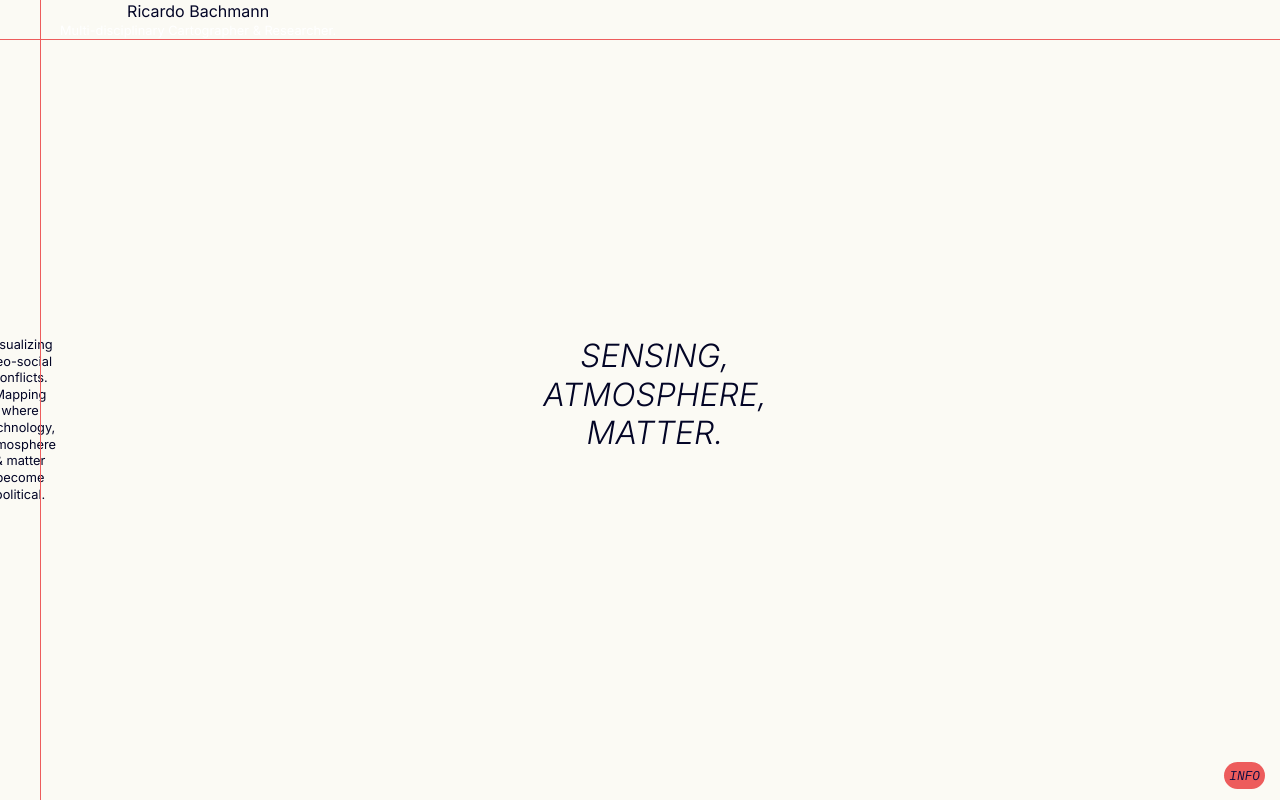
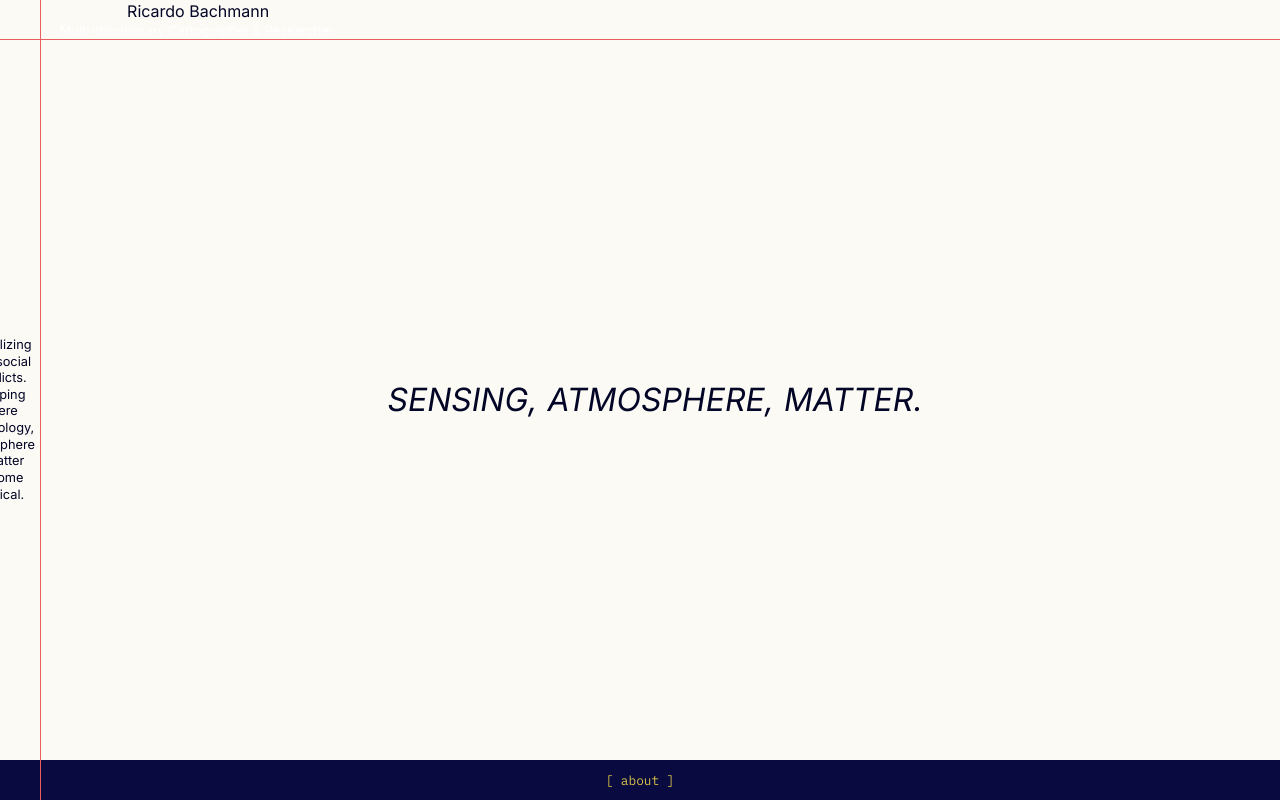
Before and after one commit to RicardoBachmann/ricardobachmann-site, a React (Vite) app: page / in a window 1280 px wide. Built offline with nearby package versions, Linux system fonts and the light colour scheme.

Commit message:
feat: complete light mode landing page with color system and layout

```diff
--- a/src/App.jsx
+++ b/src/App.jsx
@@ -26,9 +26,7 @@ function App() {
           <span>MATTER.</span>
         </h1>
       </section>
-      <footer className="footer">
-        <button className="footer__text">INFO</button>
-      </footer>
+      <button className="info-btn">[ about ]</button>
     </main>
   );
 }
--- a/src/index.css
+++ b/src/index.css
@@ -14,15 +14,10 @@ body {
 body {
   max-width: 100vw;
   height: 100vh;
+  margin: 0 auto;
   color: white;
+  background-color: #fbfaf4;
   position: relative;
-
-  background-color: #879a98;
-  background-color: #080a40;
-  background-color: #030526;
-  background-color: #fbfaf4;
-
-  margin: 0 auto;
 }
 
 main {
@@ -37,10 +32,9 @@ body::before {
   position: fixed;
   left: 40px;
   top: 0;
-  width: 0.5px;
+  width: 1px;
   height: 100vh;
   z-index: 100;
-  background-color: grey;
   background-color: #ed5c5c;
 }
 
@@ -49,7 +43,7 @@ body::before {
   display: flex;
   align-items: center;
   padding: 0 15px 0 60px;
-  border-bottom: 0.5px solid #ed5c5c;
+  border-bottom: 1px solid #ed5c5c;
   flex-shrink: 0;
 }
 
@@ -64,8 +58,6 @@ body::before {
   font-weight: 400;
   display: flex;
   justify-content: center;
-  color: #d4cb5a;
-  color: #d9c148;
   color: #030526;
 }
 
@@ -74,7 +66,7 @@ body::before {
   display: flex;
   justify-content: center;
   align-items: center;
-  display: none;
+  display: none; /* Mobile hidden*/
 }
 
 .sidebar {
@@ -83,9 +75,9 @@ body::before {
   left: 0px;
   width: 40px;
   height: calc(100vh - 40px);
-  writing-mode: sideways-lr;
+  writing-mode: sideways-lr; /* Text from bottom to top */
   display: flex;
-  justify-content: center;
+  justify-content: flex-end;
   align-items: center;
   padding: 20px 5px;
   z-index: 50;
@@ -94,12 +86,8 @@ body::before {
 .sidebar__text {
   font-size: 0.8rem;
   line-height: 1.3;
+  font-weight: 400;
   text-align: center;
-  /*color: #ed5c5c;*/
-  color: #d4cb5a;
-  color: #d9c148;
-  color: #d9145c;
-  color: #d9c148;
   color: #030526;
 }
 
@@ -112,50 +100,51 @@ body::before {
 }
 
 .hero__title {
+  font-size: 2rem;
+  line-height: 1.2;
+  font-weight: 400;
+  font-style: italic;
+  color: #030526;
   display: flex;
   flex-direction: column;
-  font-size: 32px;
-  font-weight: bold;
   text-align: center;
-  line-height: 1.2;
-  font-weight: 300;
-  font-style: italic;
-  color: #001215;
-  color: #ed5c5c;
-  color: #b62d49;
-  color: #d9145c;
-  color: #ed5c5c;
-  color: #030526;
+  gap: 0px;
 }
 
 .footer {
+  font-size: 0.8rem;
+  line-height: 1.3;
   height: 50px;
+  padding: 0 15px 0 50px;
   display: flex;
   align-items: center;
   justify-content: flex-end;
-  padding: 0 15px 0 50px;
-  font-size: 0.8rem;
-  line-height: 1.3;
   flex-shrink: 0;
   position: relative;
 }
 
 .footer__text {
-  /*background-color: #ed5c5c;*/
-  background-color: #d4cb5a;
-  background-color: #d9c148;
-  background-color: #d9145c;
-  background-color: #001215;
-  background-color: #ed5c5c;
-
-  color: #080a40;
   font-family: "IBM Plex Mono", monospace;
+  font-style: italic;
   font-size: 0.8rem;
   font-weight: 400;
-  font-style: italic;
   border-radius: 15px;
   border: none;
+  background-color: #080a40;
+  color: white;
   padding: 5px;
+}
+
+.info-btn {
+  height: 40px;
+  font-family: "IBM Plex Mono", monospace;
+
+  font-size: 0.8rem;
+  font-weight: 400;
+  background-color: #080a40;
+  color: #d9c148;
+  border: none;
+  cursor: pointer;
 }
 
 /* Responsiv design */
@@ -164,4 +153,9 @@ body::before {
   .header__subtitle {
     display: block;
   }
+
+  .hero__title {
+    flex-direction: row;
+    gap: 10px;
+  }
 }
```
